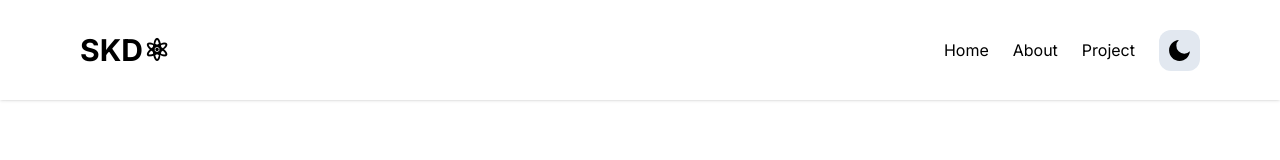
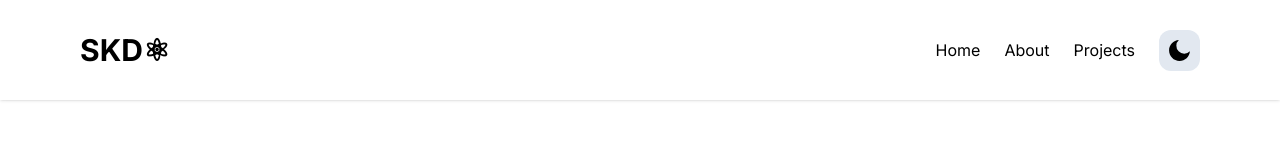
Before and after one commit to Vedantp380/ved_site, a Next.js app: page / in a window 1280 px wide. Shown: the top 160 px of the page. Built offline with nearby package versions, Linux system fonts and the light colour scheme.

Commit message:
3rd commit

```diff
--- a/components/Navbar.tsx
+++ b/components/Navbar.tsx
@@ -21,7 +21,7 @@ const NAV_ITEMS: Array<NavItem> = [
     page: "about",
   },
   {
-    label: "Project",
+    label: "Projects",
     page: "projects",
   },
 ];
```
